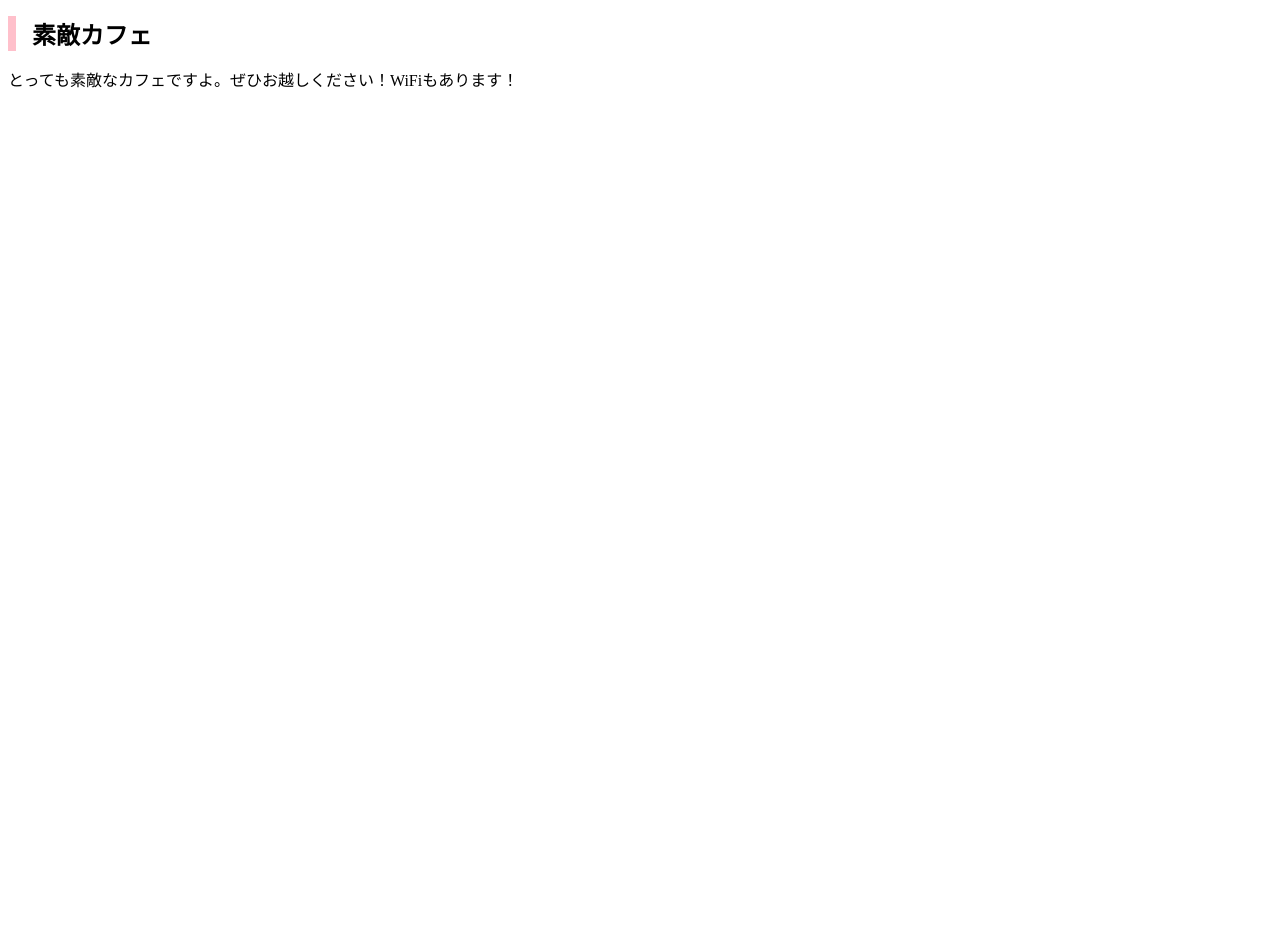
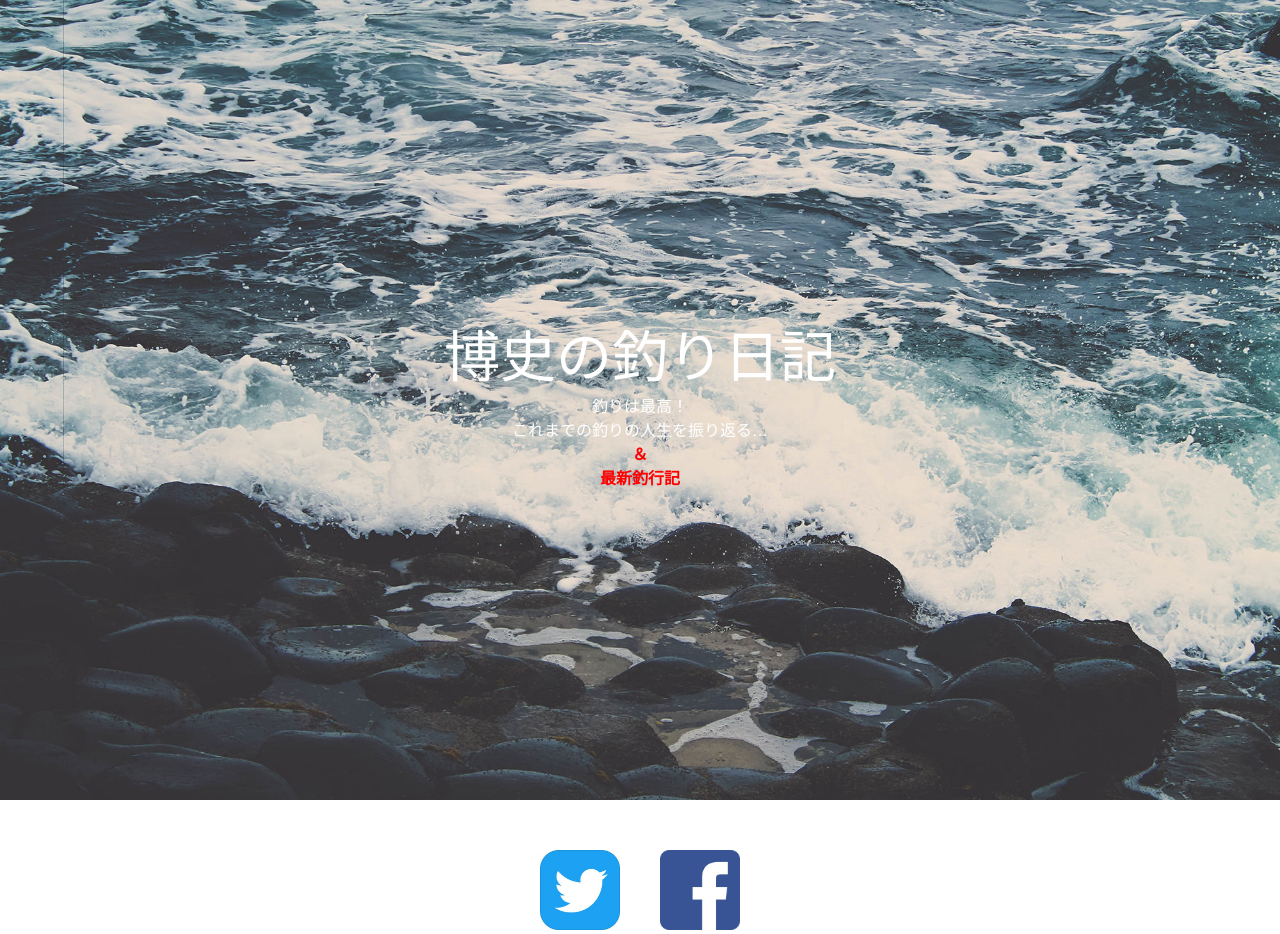
Before and after one commit to player2021/player2021.github.io, a plain HTML site: page index.html in a window 1280 px wide. Before the commit the page ends 800 px from the top, so only its background shows below. Drawn offline with Linux system fonts and the light colour scheme.

Commit message:
Add files via upload

```diff
--- a/css/styles.css
+++ b/css/styles.css
@@ -1,5 +1,56 @@
+* {
+  margin:0;
+}
+
+body {
+  font-family: sans-serif;
+}
+
+header {
+  height: 800px;
+  margin: 0 auto;
+  font-size:16px;
+  color:white;
+
+  background-image: url(../img/header1.png);
+  background-size: cover;
+  background-position: center;
+  background-repeat: no-repeat;
+  /* filter: brightness(70%); */
+
+  margin-bottom: 50px;
+}
+
+
+header {
+  display: flex;
+  justify-content: center;
+  align-items: center;
+}
+
+header h1,header p  {
+  margin: 0 ;
+  display: flex;
+  flex-direction:column;
+  justify-content: center;
+  align-items: center;
+}
+
 h1 {
-  font-size:24px;
-  padding-left: 16px;
-  border-left: 8px solid pink;
+  font-size: 56px;
+  font-family: inherit;
+  font-weight: 500;
+  margin-bottom: 20px;
 }
+
+.strong {
+  color: red;
+  font-weight: bold;
+}
+
+.SNSlinks {
+  width: 200px;
+  margin: 0 auto;
+  display: flex;
+  justify-content:space-between;
+}
--- a/index.html
+++ b/index.html
@@ -2,11 +2,41 @@
 <html lang="ja">
 <head>
   <meta charset="utf-8">
-  <link rel="stylesheet" href="css/styles.css">
-  <title>素敵カフェ</title>
+  <link rel="stylesheet" href="css/styles.css"></linl>
+  <link rel="icon" href="favicon.ico">
+  <title>博史の釣り日記</title>
 </head>
 <body>
-  <h1>素敵カフェ</h1>
-  <p>とっても素敵なカフェですよ。ぜひお越しください！WiFiもあります！</p>
+  <header>
+
+    <div class="info">
+      <h1>博史の釣り日記</h1>
+      <p>釣りは最高！</p>
+      <p>これまでの釣りの人生を振り返る…</p>
+      <p class="strong">＆</p>
+      <p class="strong">最新釣行記</p>
+    </div>
+
+   </header>
+  </div>
+
+  <section class="SNSlinks">
+
+    <a href="https://twitter.com/home?lang=ja">
+      <img src="img/tw.png" alt="ツイッターへ" width="80" height="80">
+    </a>
+
+    <a href="https://ja-jp.facebook.com/">
+      <img src="img/fb.png"  alt="フェイスブックへ" width="80" height="80" >
+    </a>
+
+  </section>
+
+
+
+
+
+
 </body>
+
 </html>
```
Also changed, not shown: favicon.ico (added), img/fb.png (added), img/header1.png (added), img/tw.png (added).
